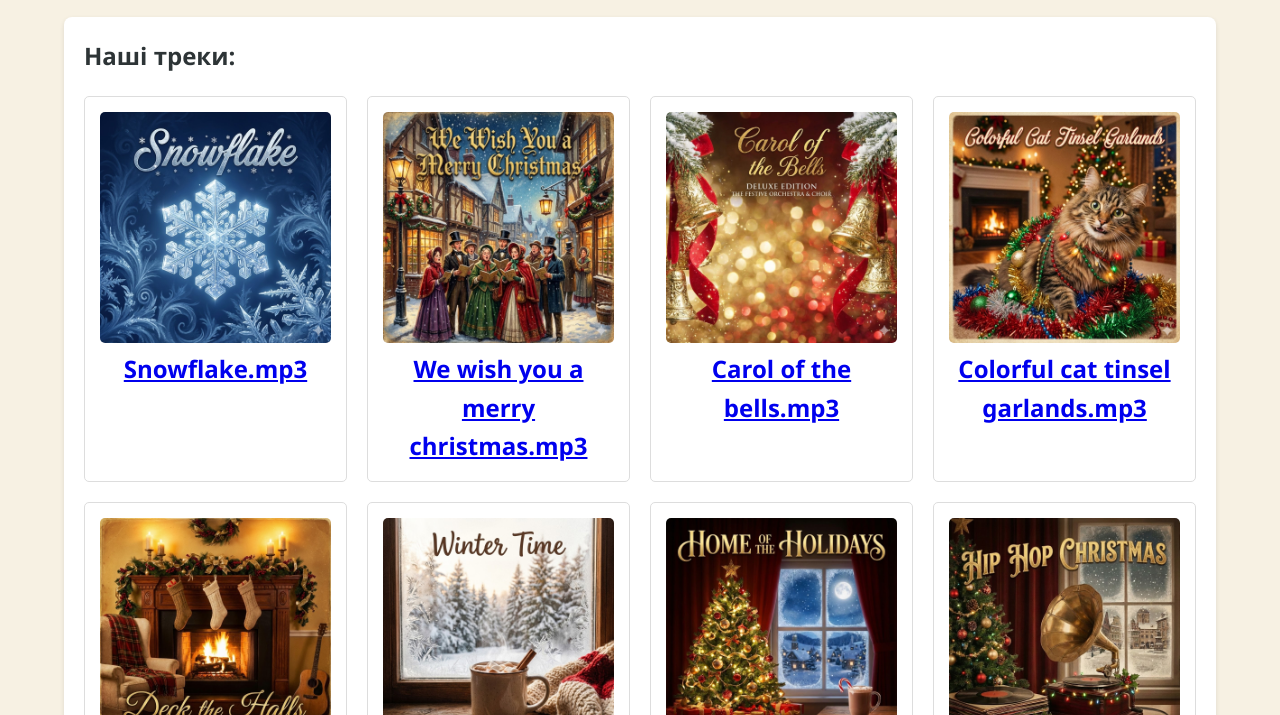
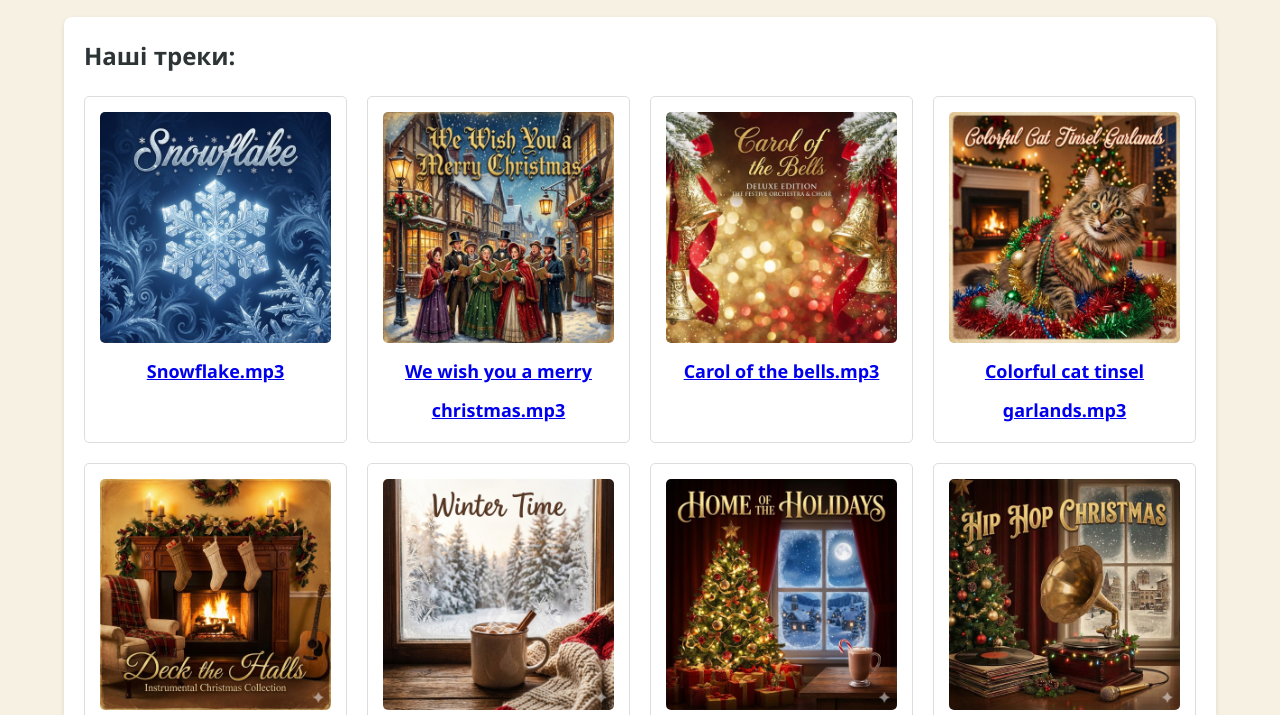
Before and after one commit to snapdrag238/GiftFinder, a plain HTML site: page download.html in a window 1280 px wide. Shown: the part 73-788 px from the top of the page. Drawn offline with Linux system fonts and the light colour scheme.

Commit message:
Uploading updated style.css version

```diff
--- a/style.css
+++ b/style.css
@@ -209,6 +209,10 @@ footer {
     margin-top: 20px;
 }
 
+.downloadList a {
+    font-size: 18px;
+}
+
 .logoimg {
     max-width: 100%;
     height: auto;
```
